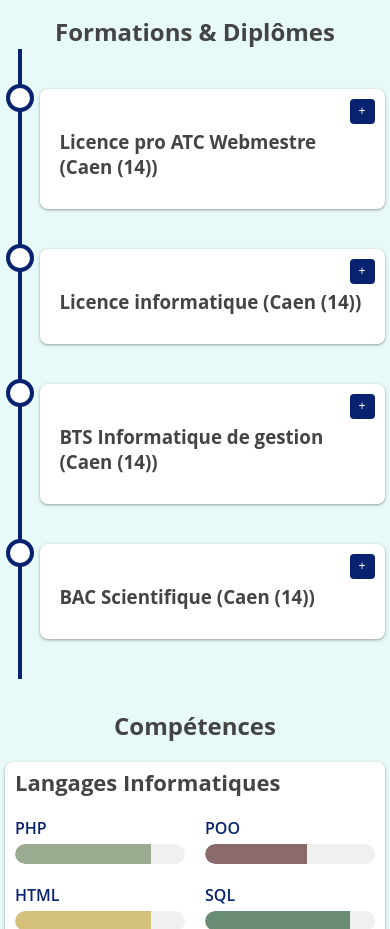
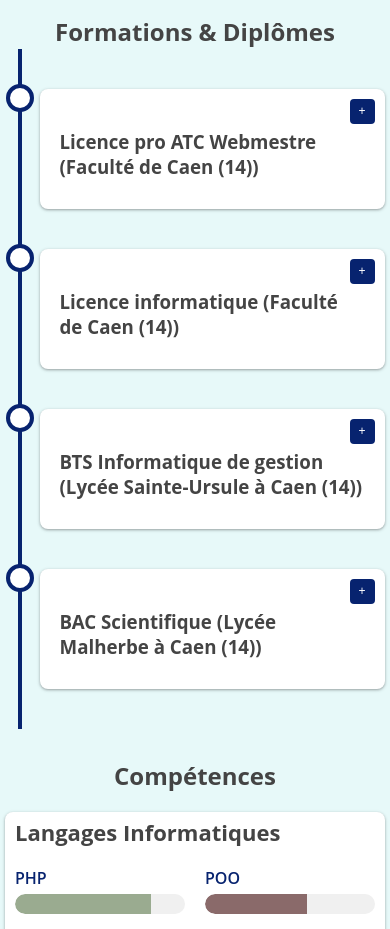
Before and after one commit to timotheecotrel/cv, a React (Create React App) app: page / in a window 390 px wide. Shown: the part 1700-2629 px from the top of the page. Built offline with nearby package versions, Linux system fonts and the light colour scheme.

Commit message:
ajout écoles dans formations  + hover retiré en mobile

```diff
--- a/src/components/formations&diplomes.tsx
+++ b/src/components/formations&diplomes.tsx
@@ -11,24 +11,24 @@ interface FormationItem {
 const formations: FormationItem[] = [
   {
     formation: "Licence pro ATC Webmestre",
-    localisation: "Caen (14)",
+    localisation: "Faculté de Caen (14)",
     quand: "2014 - 2015",
     option: "Développement",
   },
   {
     formation: "Licence informatique",
-    localisation: "Caen (14)",
+    localisation: "Faculté de Caen (14)",
     quand: "2012 - 2014",
   },
   {
     formation: "BTS Informatique de gestion",
-    localisation: "Caen (14)",
+    localisation: "Lycée Sainte-Ursule à Caen (14)",
     quand: "2010 - 2012",
     option: "Développeur d’applications",
   },
   {
     formation: "BAC Scientifique",
-    localisation: "Caen (14)",
+    localisation: "Lycée Malherbe à Caen (14)",
     quand: "2010",
     option: "Physique/chimie",
   },
--- a/src/styles/timeline.scss
+++ b/src/styles/timeline.scss
@@ -96,9 +96,11 @@
     max-width: 600px;
     margin: 0 auto;
     padding: 20px 0;
+    .toggle-btn:hover{
+      background-color: inherit;
+    }
     &::before {
       left: 5%;
-
     }
     &-item{
       padding: 20px 25px 20px 20px;
```
